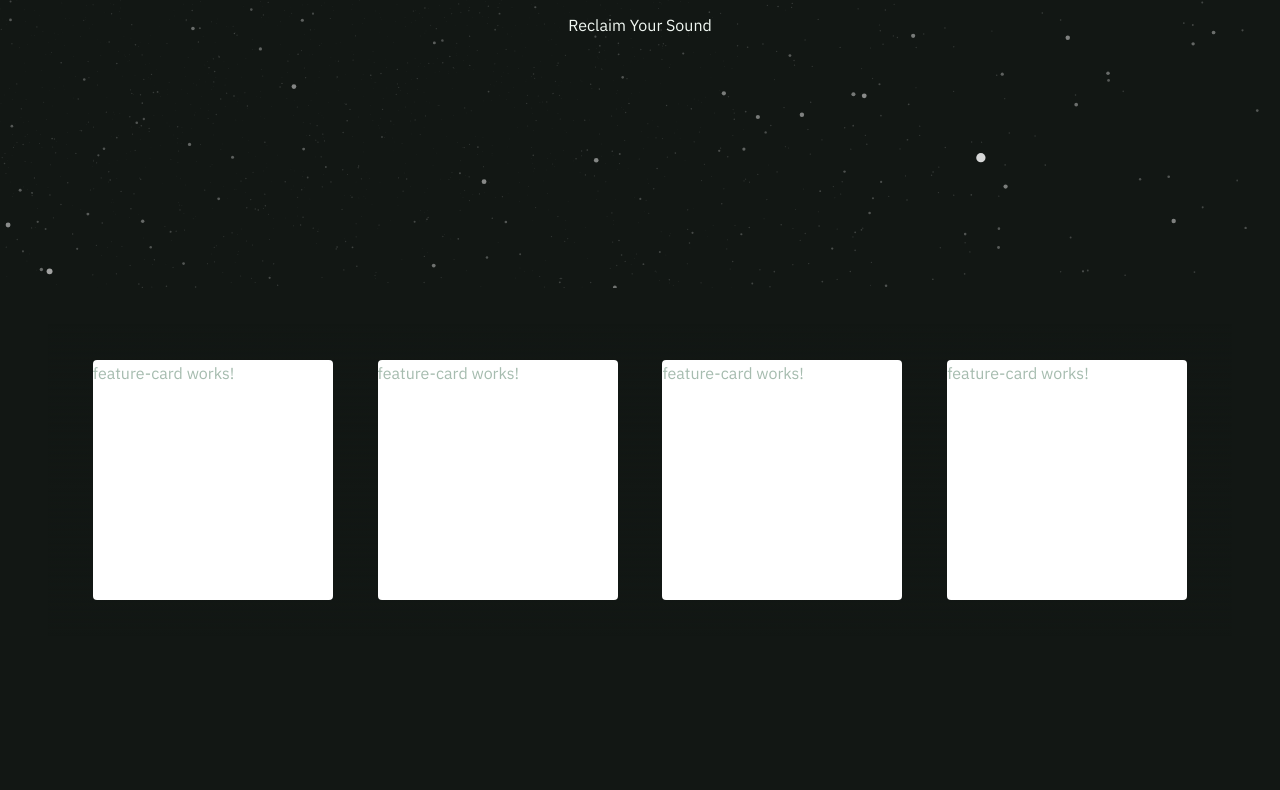
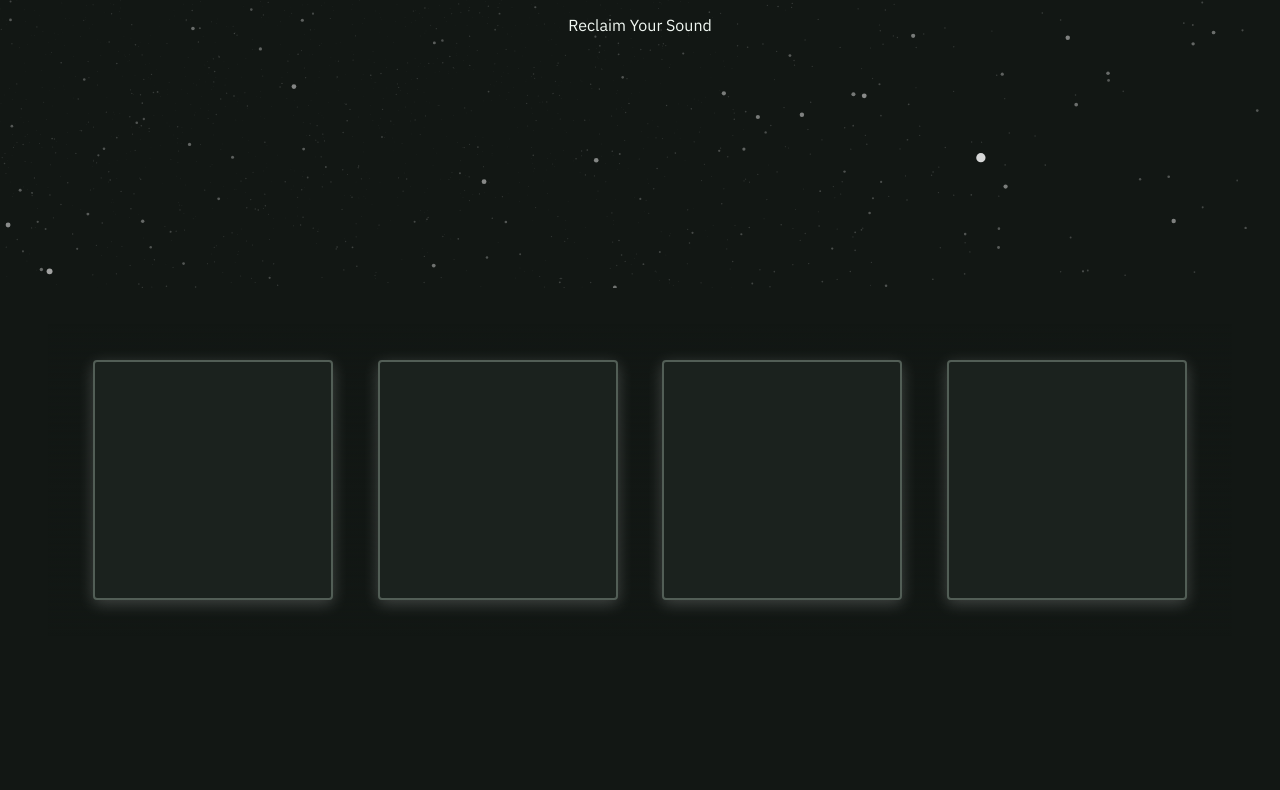
Before and after one commit to miloo-p/incu-sync, an Angular app: page / in a window 1280 px wide. Shown: the part 512-1302 px from the top of the page. Built offline with nearby package versions, Linux system fonts and the light colour scheme.

Commit message:
feat(feature): further styling & refactoring

```diff
--- a/src/app/pages/home/features/feature-card/feature-card.html
+++ b/src/app/pages/home/features/feature-card/feature-card.html
@@ -1 +1 @@
-<p>feature-card works!</p>
+<article class="feature-card"></article>
--- a/src/app/pages/home/features/feature-card/feature-card.scss
+++ b/src/app/pages/home/features/feature-card/feature-card.scss
@@ -0,0 +1,11 @@
+.feature-card {
+  height: 15rem;
+  aspect-ratio: 1 / 1;
+
+  border-radius: var(--radius-sm);
+
+  background: var(--tinted-gray-800);
+  border: solid 2px var(--tinted-gray-500);
+
+  box-shadow: var(--shadow-panel);
+}
--- a/src/app/pages/home/features/features.scss
+++ b/src/app/pages/home/features/features.scss
@@ -13,12 +13,4 @@
   &__wrapper {
     @include flexbox(row, space-evenly, center);
   }
-  &__card {
-    height: 15rem;
-    aspect-ratio: 1 / 1;
-
-    border-radius: var(--radius-sm);
-
-    background-color: var(--neutral-100);
-  }
 }
--- a/src/styles/abstracts/_variables.scss
+++ b/src/styles/abstracts/_variables.scss
@@ -146,7 +146,7 @@
   // 6. DEPTH & SHADOWS
   // ==========================================
   --shadow-rack: 0 12px 32px -4px rgba(0, 0, 0, 0.7);
-  --shadow-panel: 0 4px 16px rgba(0, 0, 0, 0.5);
+  --shadow-panel: 0 4px 16px rgba(255, 255, 255, 0.2);
   --shadow-fader-cap: 0 4px 8px rgba(0, 0, 0, 0.6), 0 1px 2px rgba(0, 0, 0, 0.4);
   --shadow-recess: inset 0 2px 4px rgba(0, 0, 0, 0.8), inset 0 0 2px rgba(0, 0, 0, 0.6);
 
```
